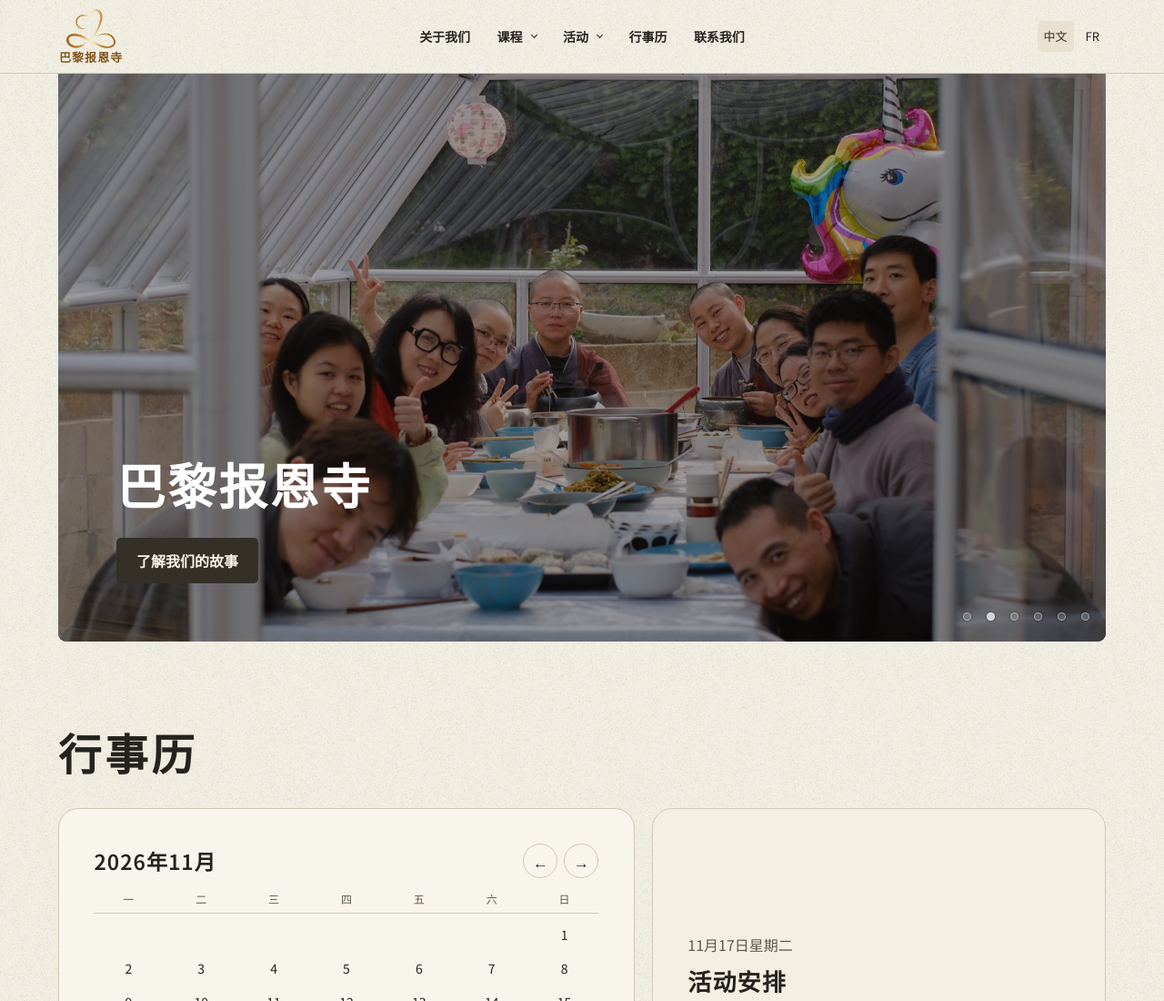
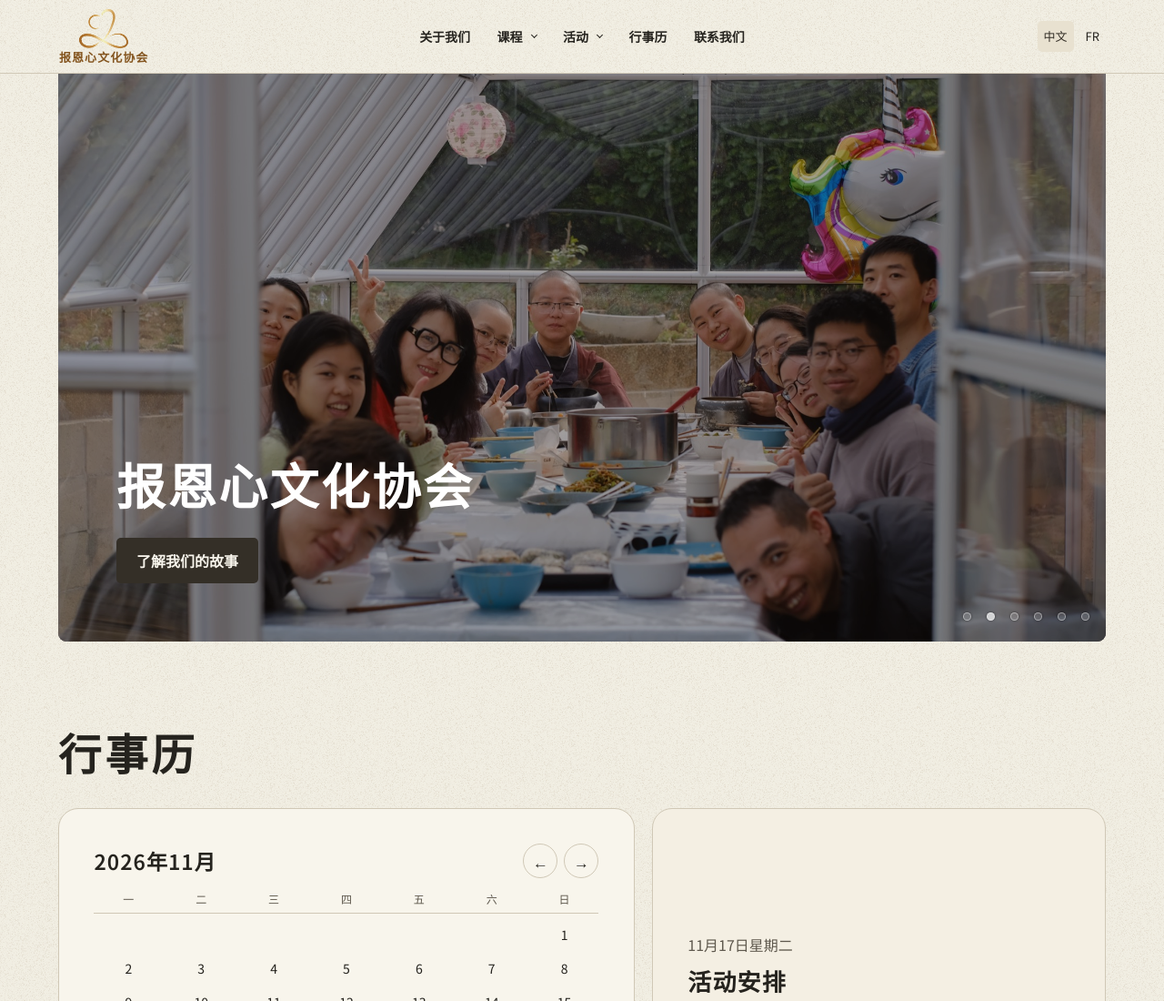
Before and after one commit to yizhi0129/paris-baoen, a plain HTML site: page dist/index.html in a window 1280 px wide. Shown: the top 1100 px of the page at 91% size. Drawn offline with Linux system fonts and the light colour scheme.

Commit message:
Rename website to Association culturelle Baoenxin

```diff
--- a/dist/index.html
+++ b/dist/index.html
@@ -14,9 +14,9 @@
   <a class="skip" href="#main" data-copy="跳到主要内容|Aller au contenu">跳到主要内容</a>
   <header id="top">
     <div class="header-inner wrap">
-      <a class="brand" href="#top" aria-label="巴黎报恩寺 · Temple Bao’en Paris">
+      <a class="brand" href="#top" aria-label="报恩心文化协会 · Association culturelle Baoenxin">
         <span class="brand-mark"><img src="./assets/baoen-logo.jpg" alt="" width="1280" height="1280"></span>
-        <span class="brand-name" lang="zh-Hans">巴黎报恩寺</span>
+        <span class="brand-name" lang="zh-Hans">报恩心文化协会</span>
       </a>
       <button class="menu-toggle" type="button" aria-expanded="false" aria-controls="navigation" data-copy="菜单|Menu">菜单</button>
       <nav id="navigation" aria-label="主导航">
@@ -57,7 +57,7 @@
         <img class="hero-image" src="./assets/hero-flowers.jpg" alt="" decoding="async">
       </div>
       <div class="hero-content">
-        <h1 id="hero-title" data-copy="巴黎报恩寺|Temple Bao’en Paris">巴黎报恩寺</h1>
+        <h1 id="hero-title" data-copy="报恩心文化协会|Association culturelle Baoenxin">报恩心文化协会</h1>
         <a class="button" href="./about.html" data-copy="了解我们的故事|Découvrir notre histoire">了解我们的故事</a>
       </div>
       <div class="hero-controls" role="group" aria-label="首图轮播">
```
Also changed, not shown: dist/about.html (+2 -2 lines).
